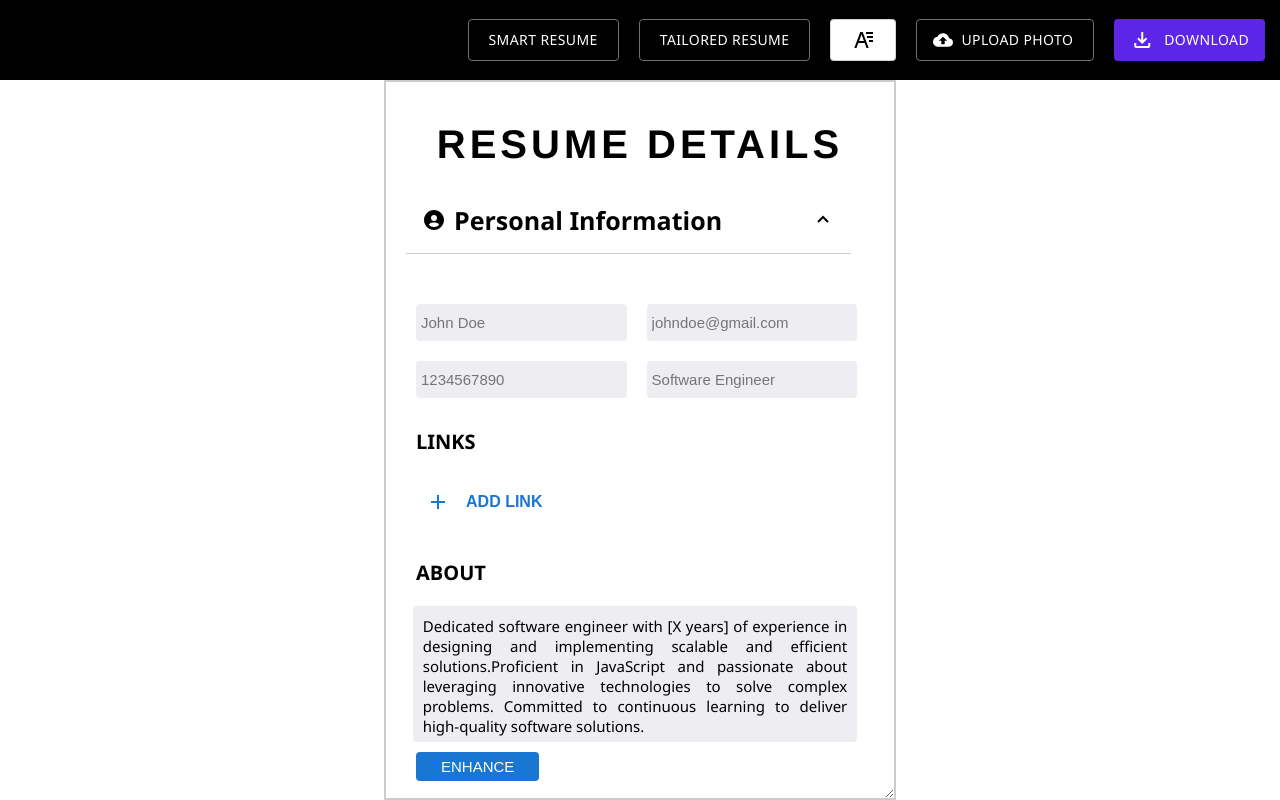
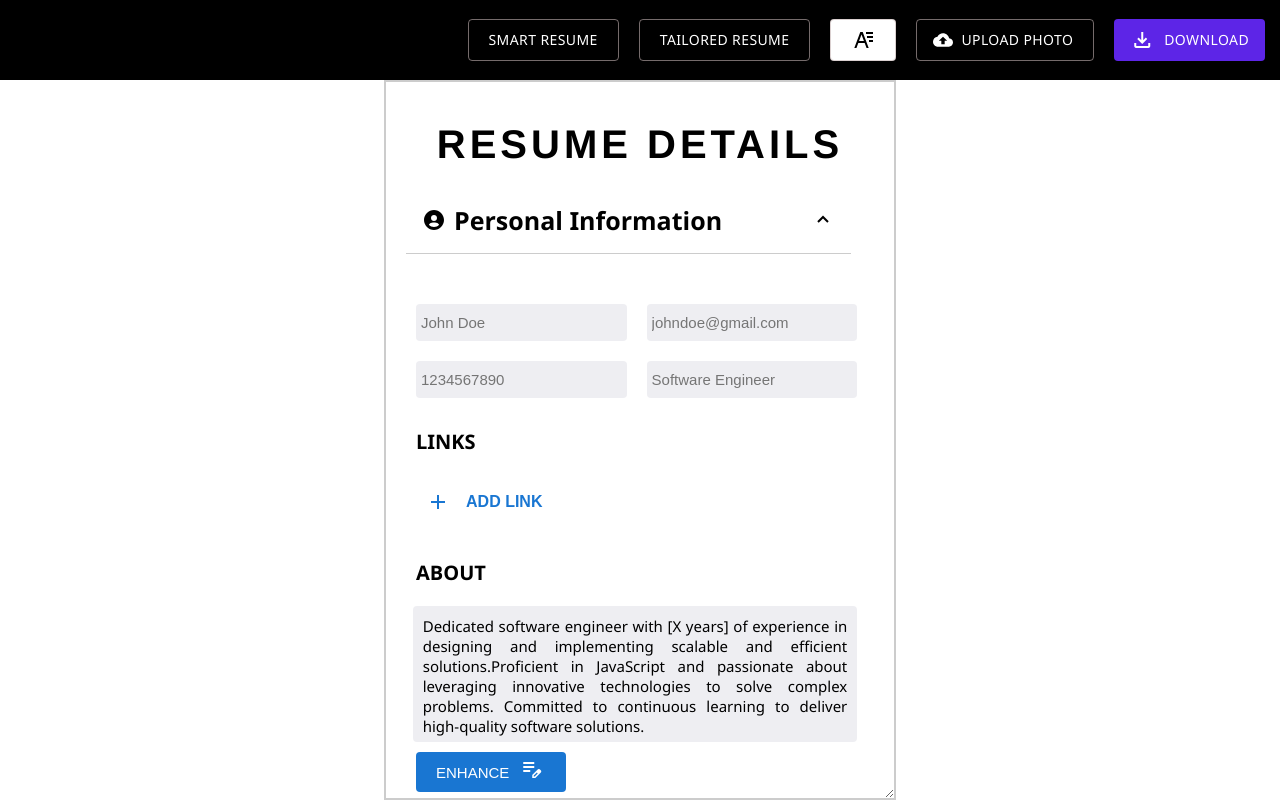
Before and after one commit to Shweta2003/resume-builder_, a React (Create React App) app: page / in a window 1280 px wide. Built offline with nearby package versions, Linux system fonts and the light colour scheme; a web font is replaced by a local one.

Commit message:
enhance modify

```diff
--- a/src/App.css
+++ b/src/App.css
@@ -56,7 +56,7 @@ body{
     margin-top: 0px;
 }
 
-.edit{
+.edit, .editl{
     margin-left: 10px;
     height: 28px;
 }
@@ -70,3 +70,20 @@ body{
     border-radius: 50%;
     color: white;
 }
+
+@keyframes rotate {
+    from {
+      transform: rotate(0deg);
+    }
+    to {
+      transform: rotate(360deg);
+    }
+  }
+
+  .editl{
+    animation: rotate 1s linear infinite;
+    width: 28px;
+    height: 24px;
+    margin: 2px 0px;
+    margin-left: 8px;
+  }
--- a/src/Designs/Design5/Design5.jsx
+++ b/src/Designs/Design5/Design5.jsx
@@ -1,6 +1,6 @@
 import classes from "./Design5.module.css";
 import { useSelector } from "react-redux";
-import pic from '../../assets/Templates/mypic.png'
+import pic from '../../assets/gentle.png'
 import { useState } from "react";
 
 const Design5 = () => {
--- a/src/components/Form/Experience/Experience.jsx
+++ b/src/components/Form/Experience/Experience.jsx
@@ -17,6 +17,8 @@ import DeleteIcon from "@mui/icons-material/Delete";
 const Experience = () => {
   const [smartAnswer1, setSmartAnswer1] = useState("");
   const [smartAnswer2, setSmartAnswer2] = useState("");
+  const [isLoading, setIsLoading] = useState(false);
+  const [focused, setfocus] = useState(null);
 
   const dispatch = useDispatch();
   const resume = useSelector((state) => state.resume);
@@ -36,13 +38,29 @@ const Experience = () => {
   };
 
   const handleEnhance = async (inputStateId, inputState, maxTokens) => {
+    // const enhancedInput = await getAnswerForExperience(inputState, maxTokens);
+    // dispatch(
+    //   addOrUpdateDescription({
+    //     description: enhancedInput.evaluation,
+    //     _id: inputStateId,
+    //   })
+    // );
+
+    try {
+      setIsLoading(true);
+      setfocus(inputStateId)
+
       const enhancedInput = await getAnswerForExperience(inputState, maxTokens);
+
       dispatch(
         addOrUpdateDescription({
           description: enhancedInput.evaluation,
           _id: inputStateId,
         })
       );
+    } finally {
+      setIsLoading(false);
+    }
   };
 
   useEffect(() => { }, [experienceDetails]);
@@ -86,7 +104,7 @@ const Experience = () => {
               <input
                 className={styles.inp}
                 type="text"
-                style={{width:"46.5%"}}
+                style={{ width: "46.5%" }}
                 placeholder="Duration"
                 value={experienceDetail.duration}
                 onChange={(e) => {
@@ -153,7 +171,7 @@ const Experience = () => {
 
               <div className={styles.adjust}>
                 <button
-                  className={styles.enhance}
+                  className={`${styles.enhance} ${(isLoading && focused === experienceDetail._id) ? styles.load : ""}`}
                   onClick={() => {
                     handleEnhance(
                       experienceDetail._id,
@@ -162,10 +180,17 @@ const Experience = () => {
                     );
                   }}
                 >
+                  {(isLoading && focused === experienceDetail._id) ? (
+                    <>Loading...
+                      <span class="material-symbols-outlined editl">
+                        progress_activity
+                      </span></>
+                  ) : (
+                    <>
                       Enhance{" "}
-                  <span className="material-symbols-outlined edit">
-                    edit_note
-                  </span>
+                      <span className="material-symbols-outlined edit">edit_note</span>
+                    </>
+                  )}
                 </button>
                 <button
                   className={styles.delete}
--- a/src/components/Form/Experience/Experience.module.css
+++ b/src/components/Form/Experience/Experience.module.css
@@ -75,6 +75,12 @@
   border-radius: 4px;
   display: flex;
   align-items: center;
+  width: 150px;
+  cursor: pointer;
+}
+
+.load{
+  background-color: #8cb7e2;
 }
 
 .inp{
--- a/src/components/Form/PersonalInformation/PersonalInformation.jsx
+++ b/src/components/Form/PersonalInformation/PersonalInformation.jsx
@@ -1,6 +1,6 @@
 import styles from "./PersonalInformation.module.css";
 import { useSelector, useDispatch } from "react-redux";
-import { useEffect } from "react";
+import { useEffect, useState } from "react";
 import {
   addEmail,
   addJobTitle,
@@ -22,13 +22,27 @@ const PersonalInformation = () => {
   const dispatch = useDispatch();
   const links = resume.personalInformation.links;
 
+  const [isLoading, setIsLoading] = useState(false);
   const handleAddLink = () => {
     dispatch(addLink({ _id: uuidv4(), name: "", url: "" }));
   };
 
   const handleEnhance = async (inputState, maxTokens) => {
+    // const enhancedInput = await getAnswer(inputState, maxTokens);
+    // dispatch(addAbout(enhancedInput.evaluation));
+    try {
+      setIsLoading(true);
+
       const enhancedInput = await getAnswer(inputState, maxTokens);
-    dispatch(addAbout(enhancedInput.evaluation));
+
+      dispatch(
+        addAbout({
+          description: enhancedInput.evaluation,
+        })
+      );
+    } finally {
+      setIsLoading(false);
+    }
   };
 
   useEffect(() => { }, [links]);
@@ -128,9 +142,19 @@ const PersonalInformation = () => {
             onClick={() => {
               handleEnhance(resume.personalInformation.about, 100);
             }}
-          className={styles.enhance}
+            className={`${styles.enhance} ${(isLoading === true)?styles.load : ""}`}
           >
-          Enhance
+            {isLoading ? (
+              <>Loading...
+              <span class="material-symbols-outlined editl">
+progress_activity
+</span></>
+            ) : (
+              <>
+                Enhance{" "}
+                <span className="material-symbols-outlined edit">edit_note</span>
+              </>
+            )}
           </button>
         </div>
       </div>
--- a/src/components/Form/PersonalInformation/PersonalInformation.module.css
+++ b/src/components/Form/PersonalInformation/PersonalInformation.module.css
@@ -126,10 +126,19 @@
 .enhance{
   float: left;
   font-size: 15px;
-  padding: 6px 25px;
+  padding: 6px 20px;
   background-color: #1976d2;
   text-transform: uppercase;
   color: white;
+  cursor: pointer;
+  width: 150px;
+  margin-right: 20px;
   border: none;
   border-radius: 4px;
+  display: flex;
+  align-items: center;
 }
+
+.load{
+  background-color: #8cb7e2;
+}
```
Lines whose indentation alone changed are shown as unchanged.
